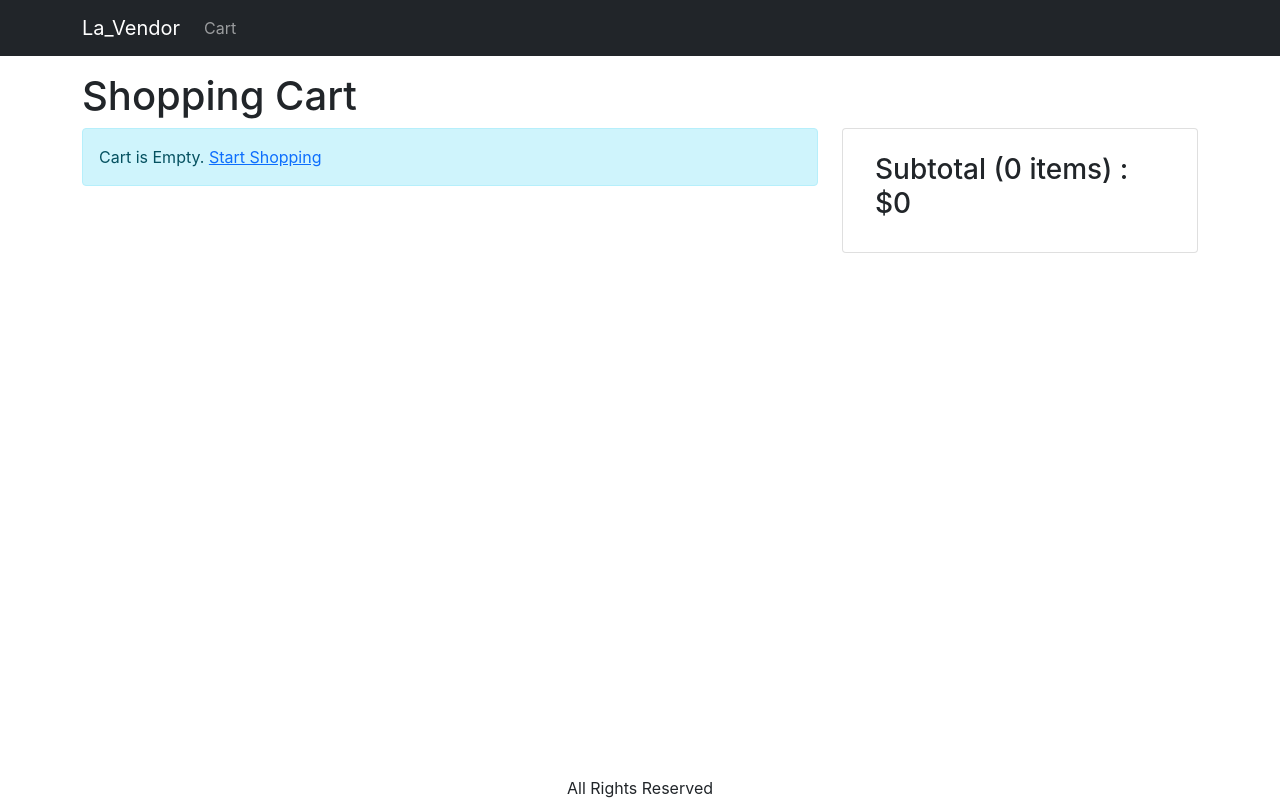
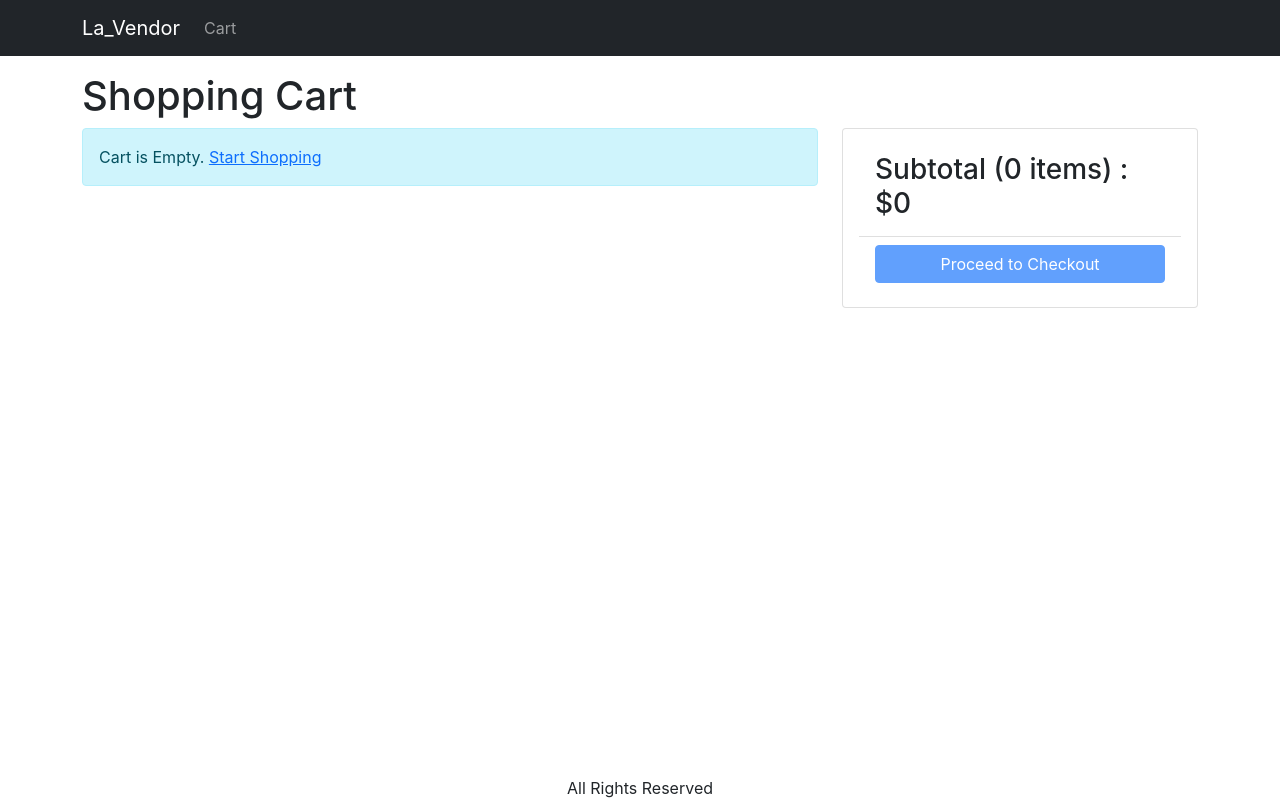
Before and after one commit to enukeWebDev/MERN_E-Commerce, a React (Create React App) app in the folder frontend/: page /cart in a window 1280 px wide. Built offline with nearby package versions, Linux system fonts and the light colour scheme.

Commit message:
add checkout button

```diff
--- a/frontend/src/screens/CartScreen.js
+++ b/frontend/src/screens/CartScreen.js
@@ -80,6 +80,17 @@
                     {cartItems.reduce((a, c) => a + c.price * c.quantity, 0)}
                   </h3>
                 </ListGroup.Item>
+                <ListGroup.Item>
+                  <div className="d-grid">
+                    <Button
+                      type="button"
+                      variant="primary"
+                      disabled={cartItems.length === 0}
+                    >
+                      Proceed to Checkout
+                    </Button>
+                  </div>
+                </ListGroup.Item>
               </ListGroup>
             </Card.Body>
           </Card>
```
